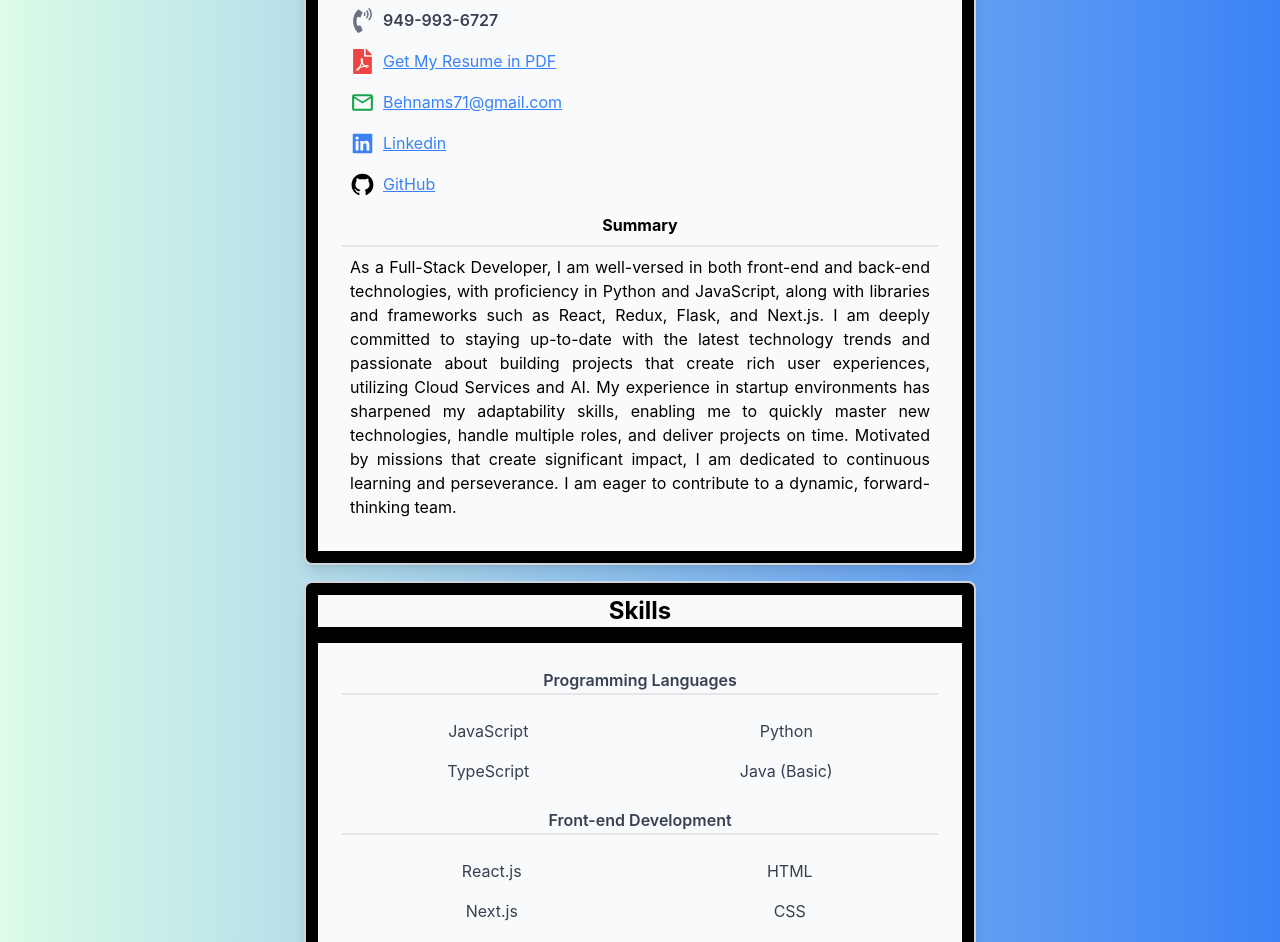
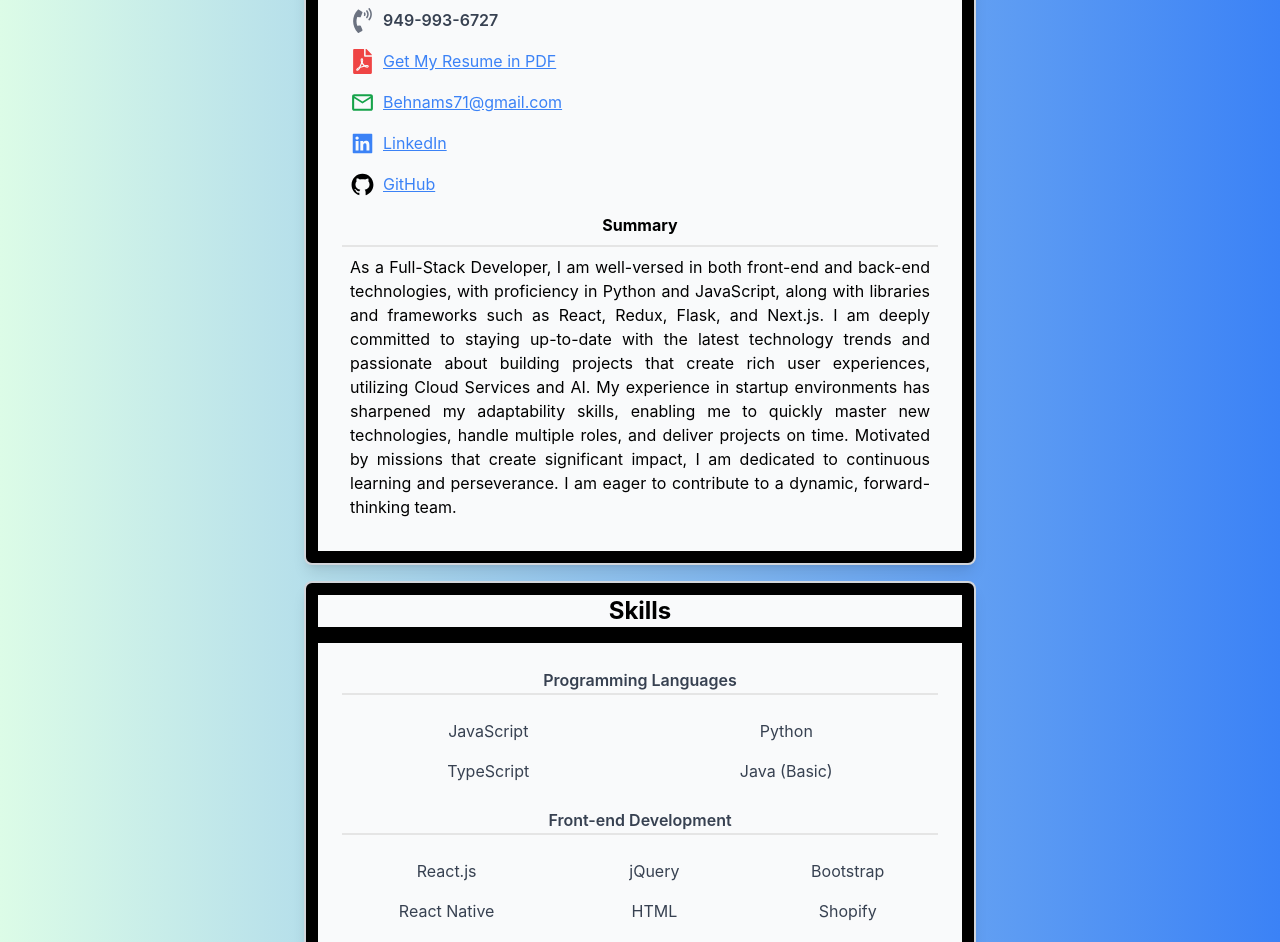
Before and after one commit to behnamsaba/resume, a React (Create React App) app: page / in a window 1280 px wide. Shown: the part 600-1542 px from the top of the page. Built offline with nearby package versions, Linux system fonts and the light colour scheme.

Commit message:
latest modifications

```diff
--- a/src/Education.js
+++ b/src/Education.js
@@ -2,6 +2,16 @@ import React from 'react';
 
 // Data structure for education and certifications
 const educationData = [
+    {
+        title: 'Meta React Native Specialization',
+        institution: 'Meta',
+        date: 'July 2024',
+    },
+    {
+        title: 'Shopify Training',
+        institution: 'LinkedIn',
+        date: 'June 2024',
+    },
     {
         title: 'Microsoft Azure - Developer Associate AZ-204 Certificate',
         institution: 'Microsoft',
--- a/src/General.js
+++ b/src/General.js
@@ -16,7 +16,7 @@ const contactInfo = [
         icon: FaFilePdf,
         size: 25,
         text: 'Get My Resume in PDF',
-        link: 'https://www.dropbox.com/scl/fi/wq7h20pln4kgq00rspuoq/Behnam_Saba_latest.pdf?rlkey=l637bak25cogc5e109bxki90z&st=obx8kyqp&dl=0',
+        link: 'https://www.dropbox.com/scl/fi/bpnbw7q9xdf7zrjwprq26/Behnam_Saba_resume.pdf?rlkey=frei5qowdph5xbs89pg25jgtw&st=t6naoqu1&dl=0',
         iconColor: 'text-red-500',
     },
     {
@@ -29,7 +29,7 @@ const contactInfo = [
     {
         icon: AiFillLinkedin,
         size: 25,
-        text: 'Linkedin',
+        text: 'LinkedIn',
         link: 'https://www.linkedin.com/in/behnam-saba-979915134',
         iconColor: 'text-blue-500',
     },
--- a/src/Skills.js
+++ b/src/Skills.js
@@ -11,6 +11,7 @@ const skillsData = [
         category: 'Front-end Development',
         skills: [
             'React.js',
+            'React Native',
             'Next.js',
             'Redux Toolkit',
             'jQuery',
@@ -18,6 +19,7 @@ const skillsData = [
             'CSS',
             'Tailwind CSS',
             'Bootstrap',
+            'Shopify'
         ],
         gridTemplate: 'grid-rows-4 grid-flow-col',
     },
```
